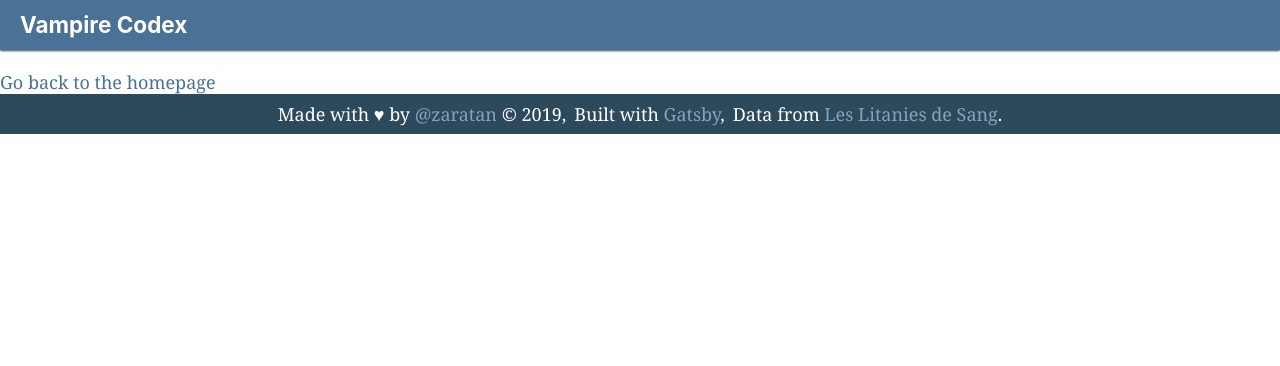
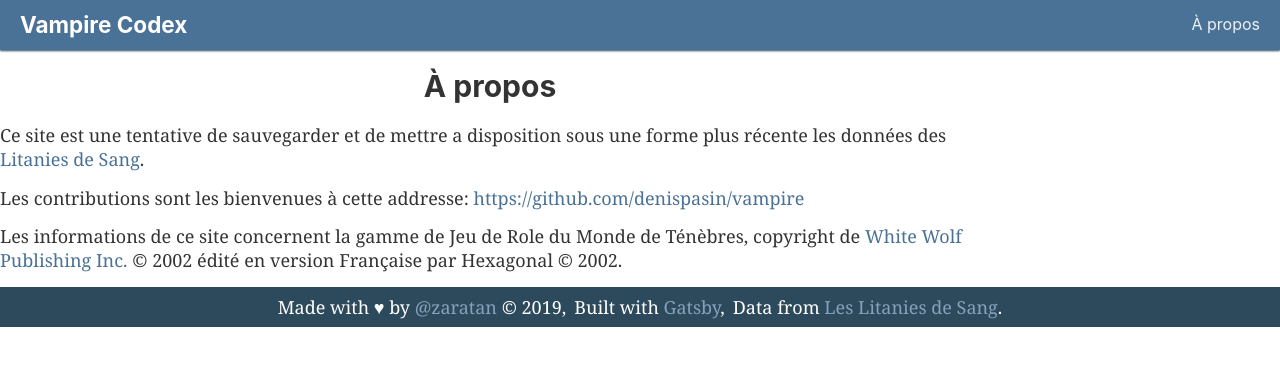
Before and after one commit to zaratan/vampire, a Gatsby site: page /about in a window 1280 px wide. Built offline with nearby package versions, Linux system fonts and the light colour scheme; Gatsby itself is replaced by a stand-in of ours.

Commit message:
About page

```diff
--- a/src/components/Header.jsx
+++ b/src/components/Header.jsx
@@ -6,6 +6,7 @@ import styled from 'styled-components';
 const StyledHeader = styled.header`
   height: 5rem;
   display: flex;
+  justify-content: space-between;
   background-color: ${props => props.theme.normal};
   box-shadow: 0 1px 2px ${props => props.theme.shadow};
   margin-bottom: 2rem;
@@ -13,7 +14,14 @@ const StyledHeader = styled.header`
 
 const Title = styled.h1`
   margin: auto 0;
-  padding-left: 2rem;
+  padding: 0 2rem;
+  color: #fff;
+`;
+
+const About = styled(Title)`
+  font-weight: 400;
+  font-size: 1.6rem;
+  opacity: 0.9;
 `;
 
 const StyledLink = styled(Link)`
@@ -25,6 +33,9 @@ const Header = ({ siteTitle }) => (
     <Title>
       <StyledLink to="/">{siteTitle}</StyledLink>
     </Title>
+    <About>
+      <StyledLink to="/about">À propos</StyledLink>
+    </About>
   </StyledHeader>
 );
 
--- a/src/pages/about.js
+++ b/src/pages/about.js
@@ -3,11 +3,29 @@ import { Link } from 'gatsby';
 
 import Layout from '../components/layout';
 import SEO from '../components/seo';
+import SectionHeader from '../styles/SectionHeader';
 
 const AboutPage = () => (
   <Layout>
     <SEO title="About" />
-    <Link to="/">Go back to the homepage</Link>
+    <SectionHeader>À propos</SectionHeader>
+    <p>
+      Ce site est une tentative de sauvegarder et de mettre a disposition sous
+      une forme plus récente les données des{' '}
+      <a href="http://bindusara.free.fr">Litanies de Sang</a>.
+    </p>
+    <p>
+      Les contributions sont les bienvenues à cette addresse:{' '}
+      <a href="https://github.com/denispasin/vampire">
+        https://github.com/denispasin/vampire
+      </a>
+    </p>
+    <p>
+      Les informations de ce site concernent la gamme de Jeu de Role du Monde de
+      Ténèbres, copyright de{' '}
+      <a href="http://www.white-wolf.com">White Wolf Publishing Inc.</a> © 2002
+      édité en version Française par Hexagonal © 2002.
+    </p>
   </Layout>
 );
 
--- a/src/templates/Thaumaturgie.jsx
+++ b/src/templates/Thaumaturgie.jsx
@@ -7,6 +7,7 @@ import { thaumaturgyPathToPath } from '../utils';
 import DisciplinePower from '../components/DisciplinePower';
 import Disciplines from '../styles/Disciplines';
 import DisciplineLevel from '../components/DisciplineLevel';
+import SectionHeader from '../styles/SectionHeader';
 
 const Thaumaturgie = ({ pageContext, data }) => {
   const { discipline } = pageContext;
@@ -22,7 +23,7 @@ const Thaumaturgie = ({ pageContext, data }) => {
   return (
     <Layout>
       <SEO title={discipline} />
-      <h1>{discipline}</h1>
+      <SectionHeader>{discipline}</SectionHeader>
       <ul>
         <DisciplineLevel level={{ level: '0', powers }} />
       </ul>
--- a/src/templates/ThaumaturgiePath.jsx
+++ b/src/templates/ThaumaturgiePath.jsx
@@ -4,6 +4,7 @@ import { graphql } from 'gatsby';
 import Layout from '../components/layout';
 import SEO from '../components/seo';
 import DisciplineLevel from '../components/DisciplineLevel';
+import SectionHeader from '../styles/SectionHeader';
 
 const Discipline = ({ pageContext, data }) => {
   const { discipline, thaumaturgyPath } = pageContext;
@@ -18,9 +19,9 @@ const Discipline = ({ pageContext, data }) => {
   return (
     <Layout>
       <SEO title={`${discipline} - ${thaumaturgyPath}`} />
-      <h1>
+      <SectionHeader>
         {discipline} - {thaumaturgyPath}
-      </h1>
+      </SectionHeader>
       <ul>
         {disciplineData.map(level => (
           <DisciplineLevel level={level} />
```
